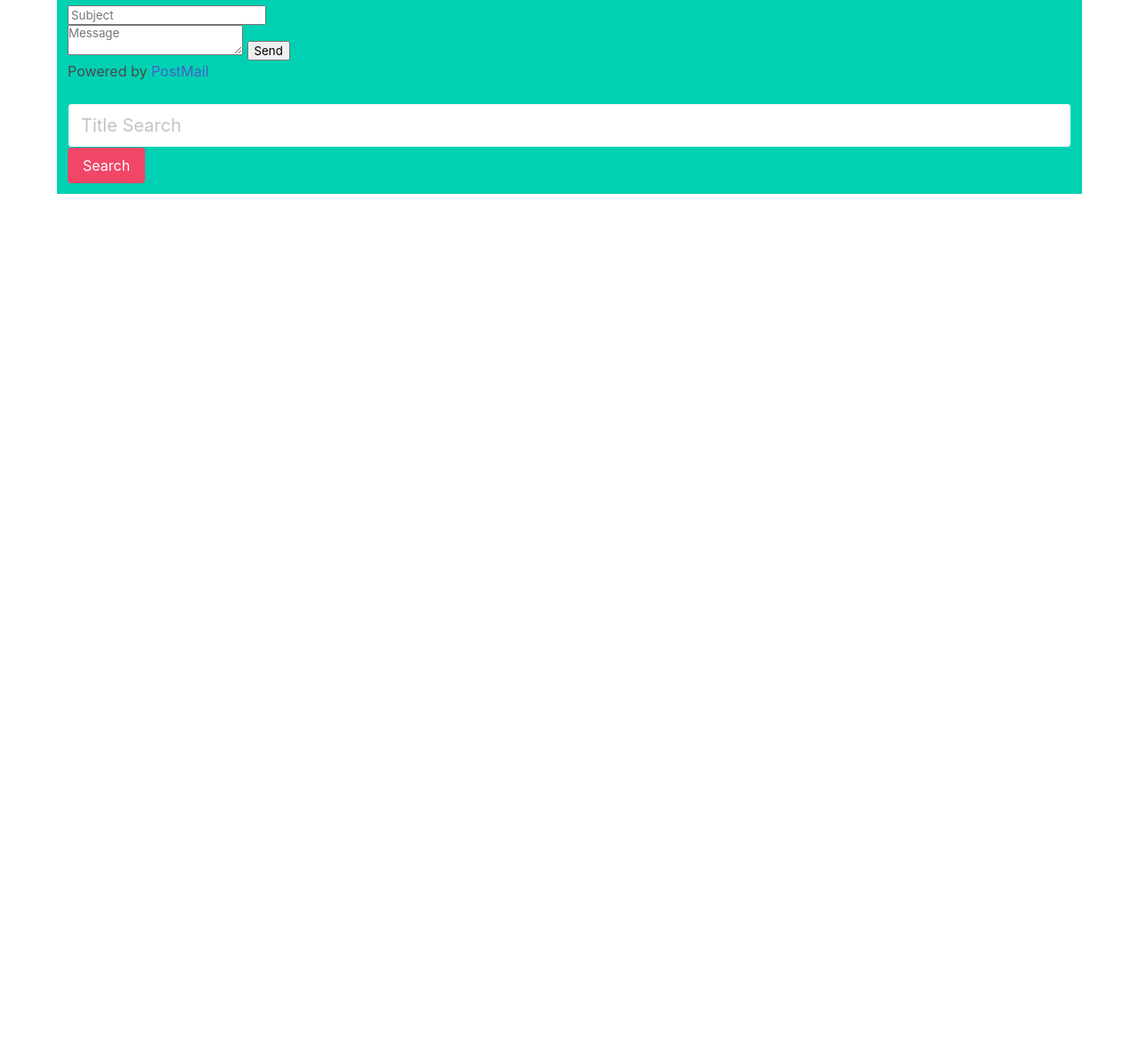
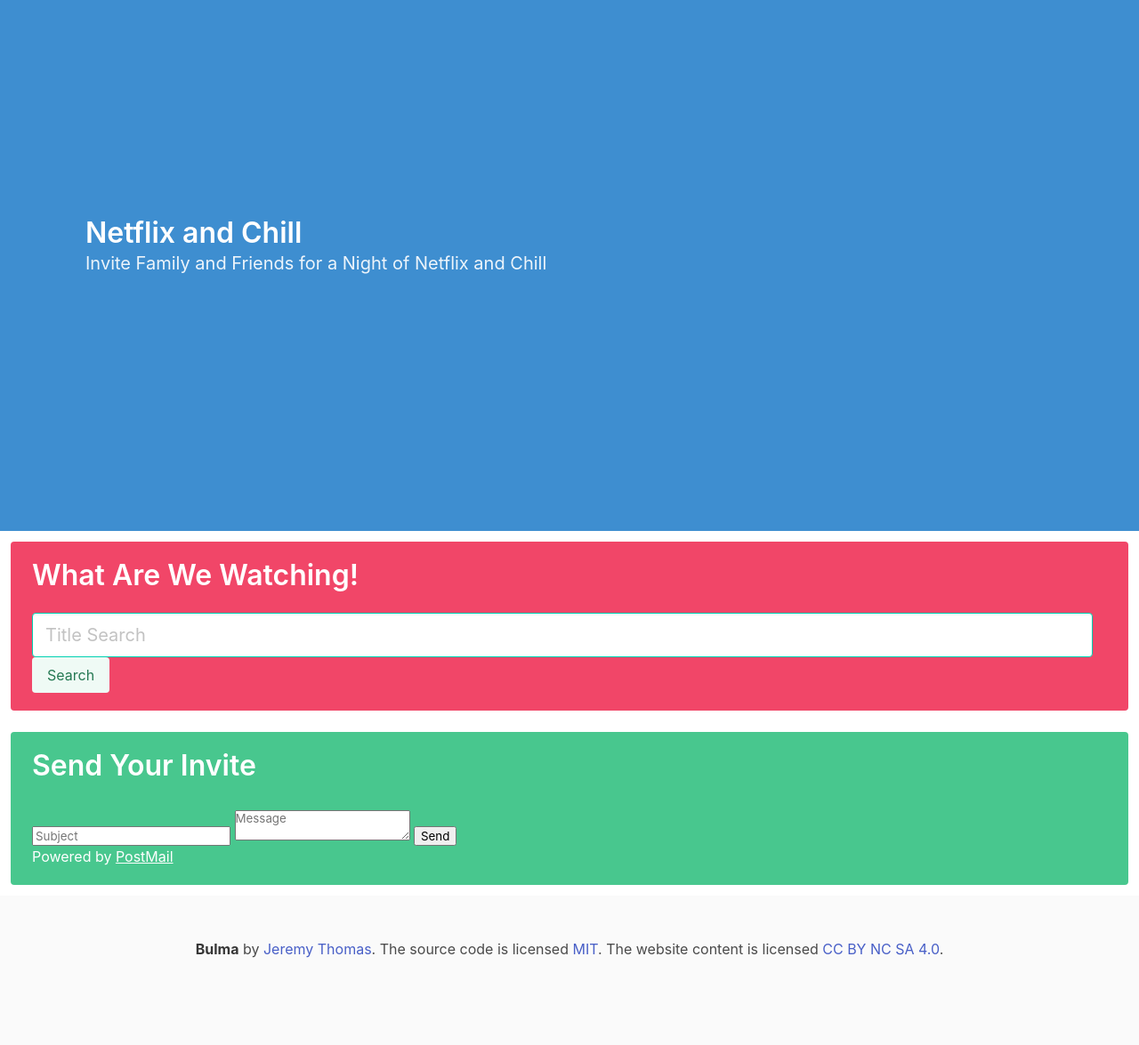
Before and after one commit to Jzuniga92/Netflix-and-Chill, a plain HTML site: page index.html in a window 1280 px wide. Shown: the part 44-1219 px from the top of the page at 89% size. Before the commit the page ends 800 px from the top, so only its background shows below. Drawn offline with nearby package versions, Linux system fonts and the light colour scheme.

Commit message:
updated html

```diff
--- a/assets/js/style.css
+++ b/assets/js/style.css
@@ -0,0 +1,3 @@
+body{
+
+}
--- a/index.html
+++ b/index.html
@@ -9,19 +9,39 @@
   <script src="https://ajax.googleapis.com/ajax/libs/jquery/3.6.0/jquery.min.js"></script>
   <title>Netflix and Chill</title>
 </head>
-<body class="has-background-primary container is-fullheight">
 
-  <header class="hero">
-    <section class="hero is-primary">
-      <div class="container">
-        <h1 class="title">
+<body>
+  <section class="hero is-large is-info">
+      <div class="hero-body">
+        <p class="title">
           Netflix and Chill
-        </h1>
-  </header>
+        </p>
+        <p class="subtitle">
+          Invite Family and Friends for a Night of Netflix and Chill
+        </p>
+      </div>
+    </section>
 
-  <!-- First column -->
-  <div class="column is-3 is-left">
-    <div>
+        <div class="tile is-parent">
+          <article class="tile is-child notification is-danger">
+            <p class="title">What Are We Watching!</p>
+           <!-- <p class="subtitle"></p> -->
+            <div class="content">
+              <input class="input is-primary is-medium" type="text" placeholder="Title Search">
+               <button class="button is-normal is-success is-light">
+                Search
+               </button>
+            </div>
+          </article>
+        </div>
+      </div>
+      <div class="tile is-parent">
+        <article class="tile is-child notification is-success">
+          <div class="content">
+            <p class="title">Send Your Invite</p>
+            <!-- <p class="subtitle"></p> -->
+            <div class="content">
+              <!-- Content -->
               <form action="https://postmail.invotes.com/send"
   method="post" id="email_form">
   <input type="text" name="subject" placeholder="Subject" />
@@ -57,24 +77,27 @@
       }, 1);
   });
 </script>
+
             </div>
           </div>
-
-
-<!-- Second column -->
-<div class="column is-right">
-  <input class="input is-primary is-medium" type="text" placeholder="Title Search">
-  <button class="button is-danger">
-    Search
-  </button>
+        </article>
       </div>
-</section>
     </div>
 
 
 
 
+    <footer class="footer">
+      <div class="content has-text-centered">
+        <p>
+          <strong>Bulma</strong> by <a href="https://jgthms.com">Jeremy Thomas</a>. The source code is licensed
+          <a href="http://opensource.org/licenses/mit-license.php">MIT</a>. The website content
+          is licensed <a href="http://creativecommons.org/licenses/by-nc-sa/4.0/">CC BY NC SA 4.0</a>.
+        </p>
+      </div>
+    </footer>
 </body>
+
 
 <script src="./assets/js/script.js"></script>
 
```
Also changed, not shown: 1 other file. Lines whose indentation alone changed are shown as unchanged.
